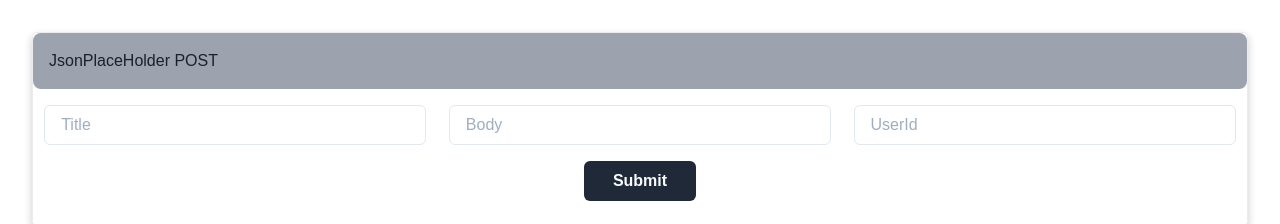
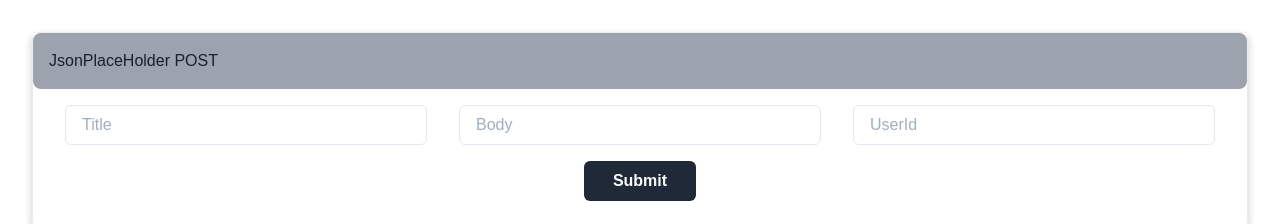
Before and after one commit to rohan9896/zopper, a React (Create React App) app: page / in a window 1280 px wide. Shown: the top 224 px of the page. Built offline with nearby package versions, Linux system fonts and the light colour scheme.

Commit message:
style: fixed input overflowing conta8ner

```diff
--- a/src/components/FormComponent/FormComponent.css
+++ b/src/components/FormComponent/FormComponent.css
@@ -9,10 +9,12 @@
 .FormComponent__InputsContainer {
   display: flex;
   flex-direction: column;
+  align-items: center;
+  padding: 0 1rem;
 }
 
-.FormComponent__InputsContainer > Input {
-  margin: 1rem 0.7rem;
+.FormComponent__Input {
+  margin: 1rem;
 }
 
 .successMsg {
@@ -37,4 +39,5 @@
   .FormComponent__InputsContainer {
     flex-direction: row;
   }
+
 }
--- a/src/components/FormComponent/FormComponent.js
+++ b/src/components/FormComponent/FormComponent.js
@@ -47,9 +47,9 @@ function FormComponent() {
       <form onSubmit={handleSubmit}>
         <FormControl>
           <Box className="FormComponent__InputsContainer">
-            <Input type="text" placeholder="Title" required />
-            <Input type="text" placeholder="Body" required />
-            <Input
+            <Input className="FormComponent__Input" size="md" type="text" placeholder="Title" required />
+            <Input className="FormComponent__Input" size="md" type="text" placeholder="Body" required />
+            <Input className="FormComponent__Input" size="md"
               type="Number"
               placeholder="UserId"
               required
```
